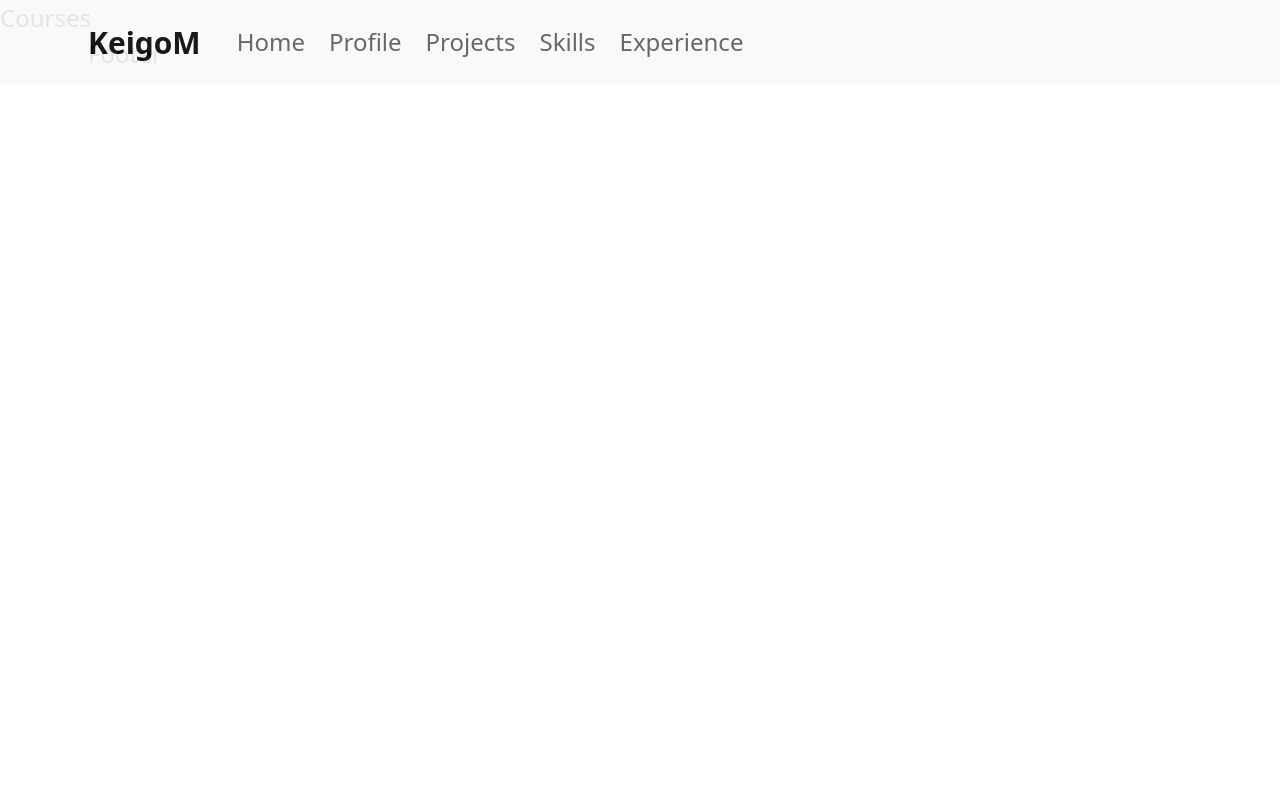
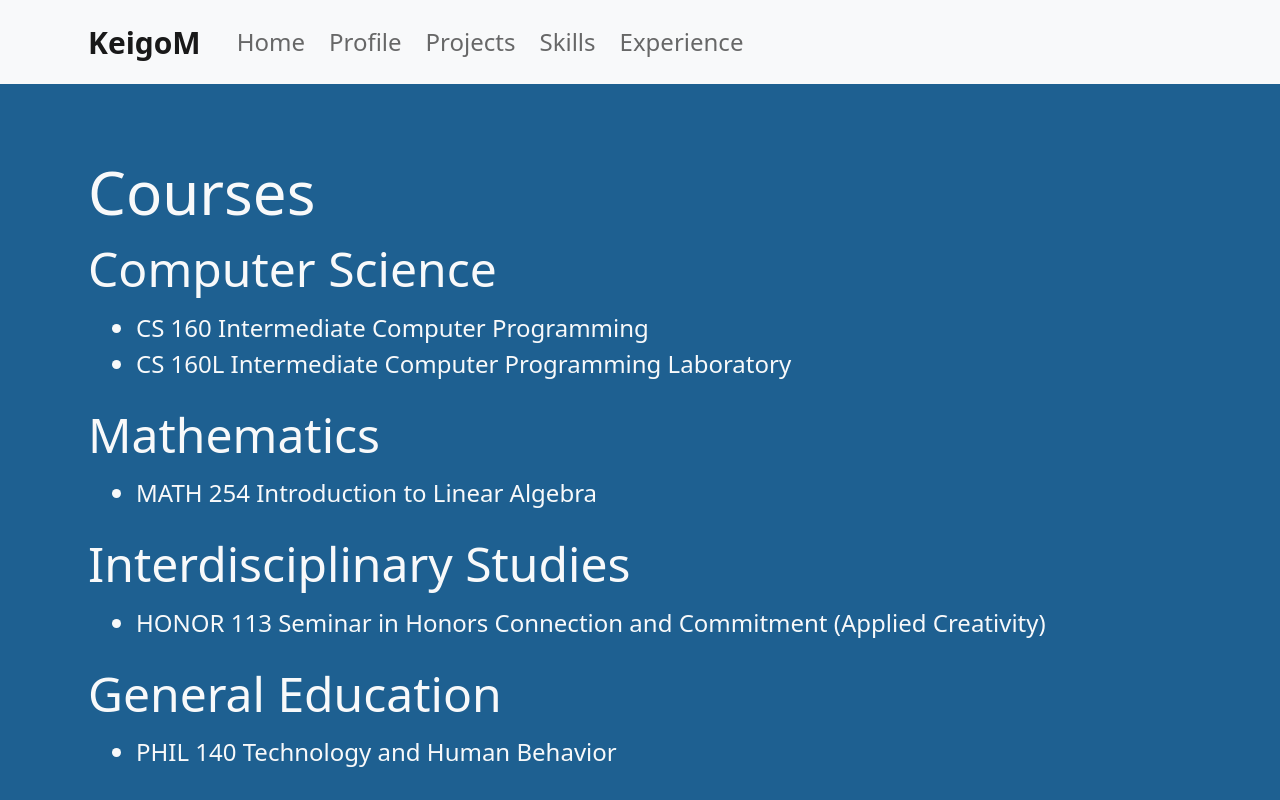
Before and after one commit to Kekechi/Portfolio, a React (Vite) app: page /courses in a window 1280 px wide. Shown: the top 800 px of the page. Built offline with nearby package versions, Linux system fonts and the light colour scheme.

Commit message:
Update Courses.jsx

```diff
--- a/src/Components/Courses/Courses.jsx
+++ b/src/Components/Courses/Courses.jsx
@@ -1,7 +1,28 @@
 import React from "react";
+import { Container } from "react-bootstrap";
+
+import courseList from "./coursesList";
 
 function Courses() {
-  return <div>Courses</div>;
+  return (
+    <div className="courses m-nav">
+      <Container className="py-5">
+        <h1 className="text-light">Courses</h1>
+        {courseList.map((sections) => (
+          <div key={sections.section} className="text-light">
+            <h2>{sections.section}</h2>
+            <ul>
+              {sections.courses.map((course) => (
+                <li key={course.name}>
+                  {course.name} {course?.title}
+                </li>
+              ))}
+            </ul>
+          </div>
+        ))}
+      </Container>
+    </div>
+  );
 }
 
 export default Courses;
```
